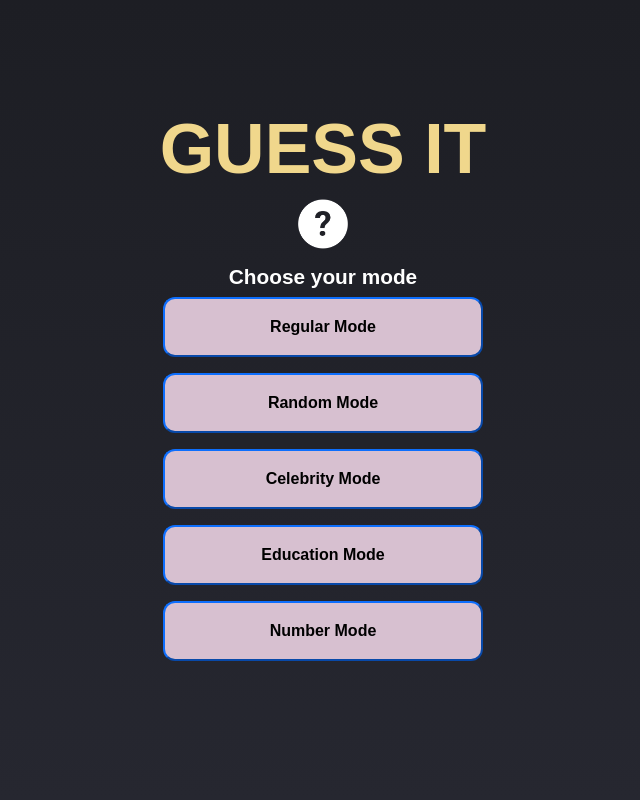
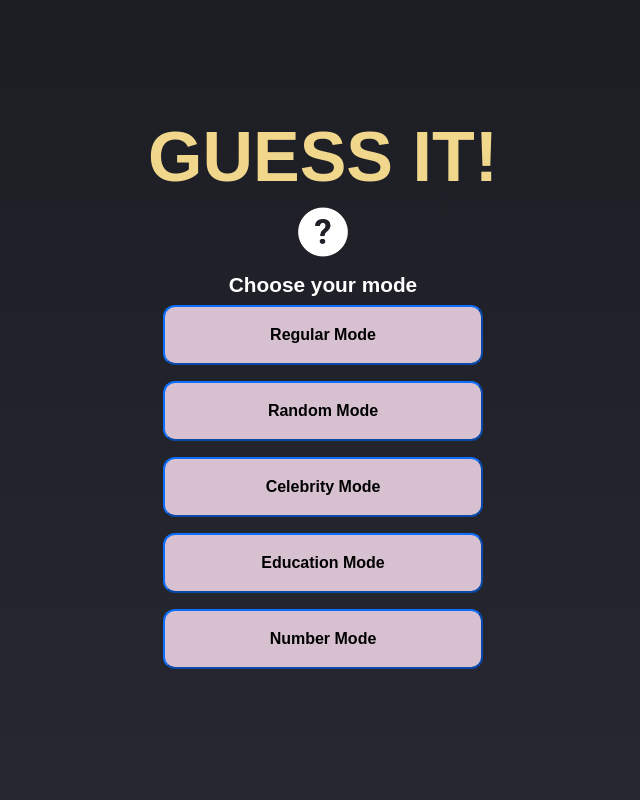
Before and after one commit to ngin102/Guess-It, a PHP site: page / in a window 1280 px wide. Shown: the whole page, without its empty margins (317-957 px from the left). Run offline with PHP 8.4, Linux system fonts and the light colour scheme; some web fonts are replaced.

Commit message:
Update layout, styling, and folder names in scripts

```diff
--- a/app/css/index.css
+++ b/app/css/index.css
@@ -6,13 +6,13 @@
 }
 
 html, body {
+  background: linear-gradient(180deg, #1D1E24 0%, #262730 100%);
   height: 100%;
   margin: 0;
   padding: 0;
 }
 
 body {
-  background: linear-gradient(180deg, #1D1E24 0%, #262730 100%);
   background-attachment: fixed;
   height: 100%;
   font-weight: normal;
@@ -24,7 +24,6 @@ body {
   display: flex;
   align-items: center;
   justify-content: center;
-  margin-top: -0.5rem;
 }
 
 .container {
--- a/app/css/leaderboard.css
+++ b/app/css/leaderboard.css
@@ -6,6 +6,7 @@
 }
 
 html, body {
+    background: linear-gradient(180deg, #1D1E24 0%, #262730 100%);
     height: 100%;
     margin: 0;
     padding: 0;
--- a/app/css/mainpage.css
+++ b/app/css/mainpage.css
@@ -6,6 +6,7 @@
 }
 
 html, body {
+    background: linear-gradient(180deg, #1D1E24 0%, #262730 100%);
     overflow-x: auto;
     height: 100%;
     margin: 0;
@@ -14,7 +15,6 @@ html, body {
 
 body {
     min-width: 100vw;
-    background: linear-gradient(180deg, #1D1E24 0%, #262736 100%);
     background-attachment: fixed;
     height: 100%;
     color: #FFFF;
@@ -29,7 +29,6 @@ h1.title {
     font-weight: bold;
     text-align: center;
     margin-left: 0.2rem;
-    margin-right: -0.2rem;
 }
 
 .container{
--- a/app/css/settings.css
+++ b/app/css/settings.css
@@ -6,6 +6,7 @@
 }
 
 html, body {
+    background: linear-gradient(180deg, #1D1E24 0%, #262730 100%);
     overflow-x: auto;
     height: 100%;
     margin: 0;
@@ -13,7 +14,6 @@ html, body {
 }
 
 body {
-    background: linear-gradient(180deg, #1D1E24 0%, #262736 100%);
     background-attachment: fixed;
     height: 100%;
 }
--- a/app/index.php
+++ b/app/index.php
@@ -1,7 +1,7 @@
 <!DOCTYPE html>
 <html>
     <head>
-        <title>index</title>
+        <title>Guess It!</title>
         <link href="https://cdn.jsdelivr.net/npm/bootstrap@5.1.3/dist/css/bootstrap.min.css" rel="stylesheet" integrity="sha384-1BmE4kWBq78iYhFldvKuhfTAU6auU8tT94WrHftjDbrCEXSU1oBoqyl2QvZ6jIW3" crossorigin="anonymous">
         <script src="https://cdn.jsdelivr.net/npm/bootstrap@5.1.3/dist/js/bootstrap.bundle.min.js" integrity="sha384-ka7Sk0Gln4gmtz2MlQnikT1wXgYsOg+OMhuP+IlRH9sENBO0LRn5q+8nbTov4+1p" crossorigin="anonymous"></script>
         <script src="https://ajax.googleapis.com/ajax/libs/jquery/3.5.1/jquery.min.js"></script>
@@ -10,7 +10,7 @@
     <body>
         <div class = "parent">
             <div class = "container" id = "main">
-                <h1 class = "title">GUESS IT</h1>
+                <h1 class = "title">GUESS IT!</h1>
                 <div class="imagequestion">
                     <a href = "instructions.php">
                     <img src="./icons/question.png" width = "50" height = "50" id ="quesitons" > </a>
--- a/app/instructions.php
+++ b/app/instructions.php
@@ -2,7 +2,7 @@
 <html>
   <head>
     <meta charset="utf-8">
-    <title>Instructions</title>
+    <title>Guess It!</title>
     <link rel="stylesheet" href="./CSS/instructions.css">
     <link href="https://cdn.jsdelivr.net/npm/bootstrap@5.1.3/dist/css/bootstrap.min.css" rel="stylesheet" integrity="sha384-1BmE4kWBq78iYhFldvKuhfTAU6auU8tT94WrHftjDbrCEXSU1oBoqyl2QvZ6jIW3" crossorigin="anonymous">
     <script src="https://cdn.jsdelivr.net/npm/bootstrap@5.1.3/dist/js/bootstrap.bundle.min.js" integrity="sha384-ka7Sk0Gln4gmtz2MlQnikT1wXgYsOg+OMhuP+IlRH9sENBO0LRn5q+8nbTov4+1p" crossorigin="anonymous"></script>
@@ -20,7 +20,7 @@
 
       <div class = "container" id = "text">
         <p class = "lead">
-          "Guess It" is a word-guessing game in which you must guess an English word.
+          "Guess It!" is a word-guessing game in which you must guess an English word.
           If you guess a word that is alphabetically before the one you're supposed to guess, a green arrow will point up.
           If it comes after, a red arrow will point down.
           Keep guessing until you "Guess It!"</p>
--- a/app/leaderboard.php
+++ b/app/leaderboard.php
@@ -2,7 +2,7 @@
 <html>
     <head>
         <meta charset="utf-8">
-        <title>Leaderboard</title>
+        <title>Guess It!</title>
         <link rel = "stylesheet" href = "./CSS/leaderboard.css"/>
         <link href="https://cdn.jsdelivr.net/npm/bootstrap@5.1.3/dist/css/bootstrap.min.css" rel="stylesheet" integrity="sha384-1BmE4kWBq78iYhFldvKuhfTAU6auU8tT94WrHftjDbrCEXSU1oBoqyl2QvZ6jIW3" crossorigin="anonymous">
         <script src="https://cdn.jsdelivr.net/npm/bootstrap@5.1.3/dist/js/bootstrap.bundle.min.js" integrity="sha384-ka7Sk0Gln4gmtz2MlQnikT1wXgYsOg+OMhuP+IlRH9sENBO0LRn5q+8nbTov4+1p" crossorigin="anonymous"></script>
--- a/app/mainpage.php
+++ b/app/mainpage.php
@@ -3,7 +3,7 @@
 <html>
     <head>
         <meta charset = "utf-8">
-        <title>Guess It</title>
+        <title>Guess It!</title>
         <meta name="description" content="Guess the hidden word in 6 tries. A new puzzle is available each day.">
         <link href="https://cdn.jsdelivr.net/npm/bootstrap@5.1.3/dist/css/bootstrap.min.css" rel="stylesheet" integrity="sha384-1BmE4kWBq78iYhFldvKuhfTAU6auU8tT94WrHftjDbrCEXSU1oBoqyl2QvZ6jIW3" crossorigin="anonymous">
         <script src="https://cdn.jsdelivr.net/npm/bootstrap@5.1.3/dist/js/bootstrap.bundle.min.js" integrity="sha384-ka7Sk0Gln4gmtz2MlQnikT1wXgYsOg+OMhuP+IlRH9sENBO0LRn5q+8nbTov4+1p" crossorigin="anonymous"></script>
@@ -23,7 +23,7 @@
                 <img src="./icons/question.png" width = "50" height = "50" id = "questions" > </a>
             </div>
 
-            <h1 class ="title">GUESS IT</h1>
+            <h1 class ="title">GUESS IT!</h1>
 
             <div class="lbordimage">
                 <a href = "leaderboard.php">
--- a/app/settings.php
+++ b/app/settings.php
@@ -2,7 +2,7 @@
 <html>
     <head>
         <meta charset="utf-8">
-        <title>Settings</title>
+        <title>Guess It!</title>
         <link rel = "stylesheet" href = "./CSS/settings.css"/>
         <link href="https://cdn.jsdelivr.net/npm/bootstrap@5.1.3/dist/css/bootstrap.min.css" rel="stylesheet" integrity="sha384-1BmE4kWBq78iYhFldvKuhfTAU6auU8tT94WrHftjDbrCEXSU1oBoqyl2QvZ6jIW3" crossorigin="anonymous">
         <script src="https://cdn.jsdelivr.net/npm/bootstrap@5.1.3/dist/js/bootstrap.bundle.min.js" integrity="sha384-ka7Sk0Gln4gmtz2MlQnikT1wXgYsOg+OMhuP+IlRH9sENBO0LRn5q+8nbTov4+1p" crossorigin="anonymous"></script>
```
Also changed, not shown: 4 other files.
